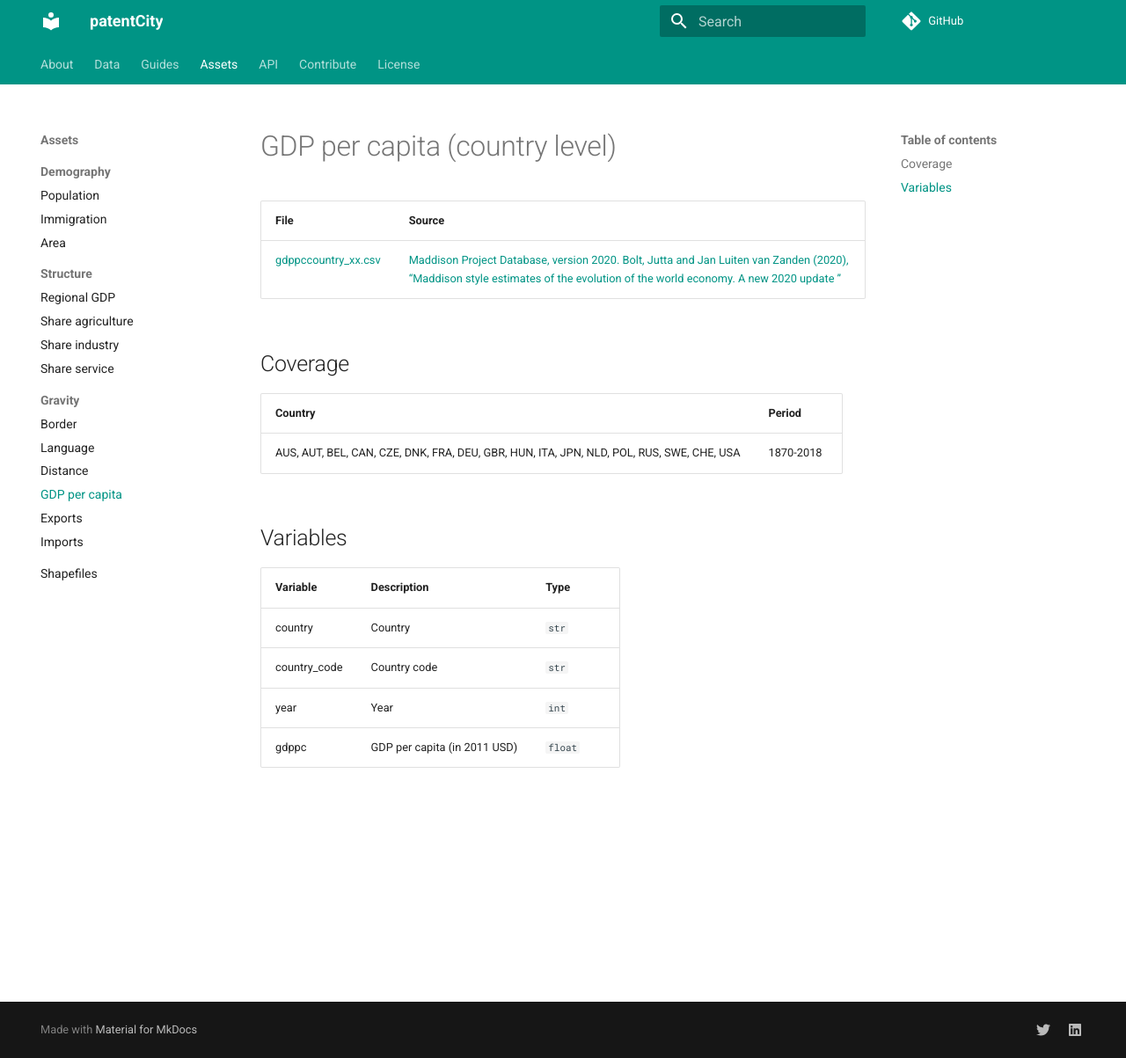
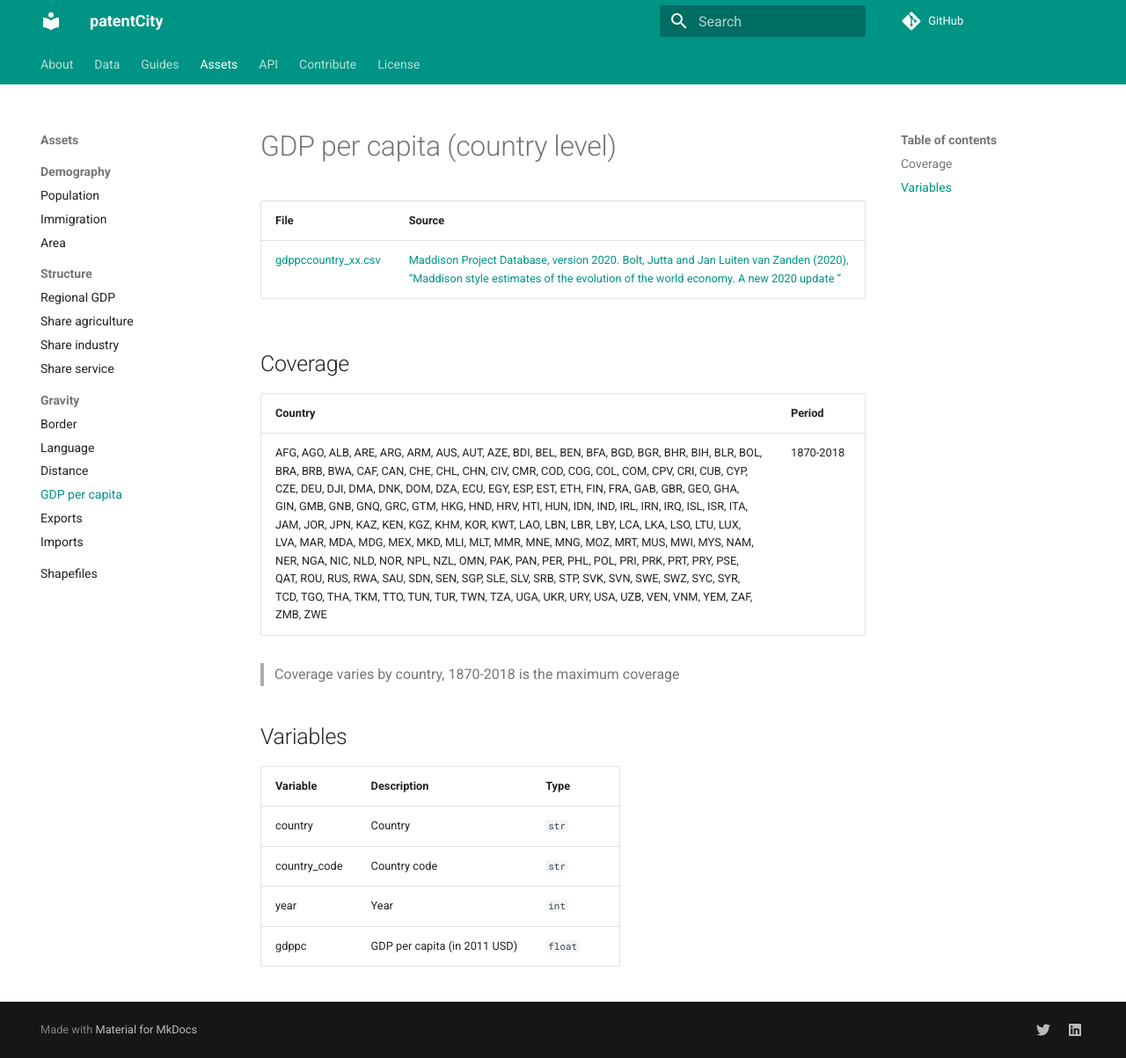
Before and after one commit to cverluise/patentcity, an MkDocs documentation site: the page built from docs/ASSETS_GDPPCCOUNTRY.md, in a window 1280 px wide and 1203 px high. Shown: the whole window at 88% size. Built offline with MkDocs 1.6.1 and Material for MkDocs 9.7.7, drawn with Linux system fonts in a browser that asks for light colours; comment, search, counter and statistics services are not loaded.

Commit message:
:memo: update ASSETS_GDPPCCOUNTRY.md

```diff
--- a/docs/ASSETS_GDPPCCOUNTRY.md
+++ b/docs/ASSETS_GDPPCCOUNTRY.md
@@ -8,7 +8,9 @@ File | Source
 
 Country | Period
 ---|---
-AUS, AUT, BEL, CAN, CZE, DNK, FRA, DEU, GBR, HUN, ITA, JPN, NLD, POL, RUS, SWE, CHE, USA | 1870-2018
+AFG, AGO, ALB, ARE, ARG, ARM, AUS, AUT, AZE, BDI, BEL, BEN, BFA, BGD, BGR, BHR, BIH, BLR, BOL, BRA, BRB, BWA, CAF, CAN, CHE, CHL, CHN, CIV, CMR, COD, COG, COL, COM, CPV, CRI, CUB, CYP, CZE, DEU, DJI, DMA, DNK, DOM, DZA, ECU, EGY, ESP, EST, ETH, FIN, FRA, GAB, GBR, GEO, GHA, GIN, GMB, GNB, GNQ, GRC, GTM, HKG, HND, HRV, HTI, HUN, IDN, IND, IRL, IRN, IRQ, ISL, ISR, ITA, JAM, JOR, JPN, KAZ, KEN, KGZ, KHM, KOR, KWT, LAO, LBN, LBR, LBY, LCA, LKA, LSO, LTU, LUX, LVA, MAR, MDA, MDG, MEX, MKD, MLI, MLT, MMR, MNE, MNG, MOZ, MRT, MUS, MWI, MYS, NAM, NER, NGA, NIC, NLD, NOR, NPL, NZL, OMN, PAK, PAN, PER, PHL, POL, PRI, PRK, PRT, PRY, PSE, QAT, ROU, RUS, RWA, SAU, SDN, SEN, SGP, SLE, SLV, SRB, STP, SVK, SVN, SWE, SWZ, SYC, SYR, TCD, TGO, THA, TKM, TTO, TUN, TUR, TWN, TZA, UGA, UKR, URY, USA, UZB, VEN, VNM, YEM, ZAF, ZMB, ZWE  | 1870-2018
+
+> Coverage varies by country, 1870-2018 is the maximum coverage
 
 ## Variables
 
```
